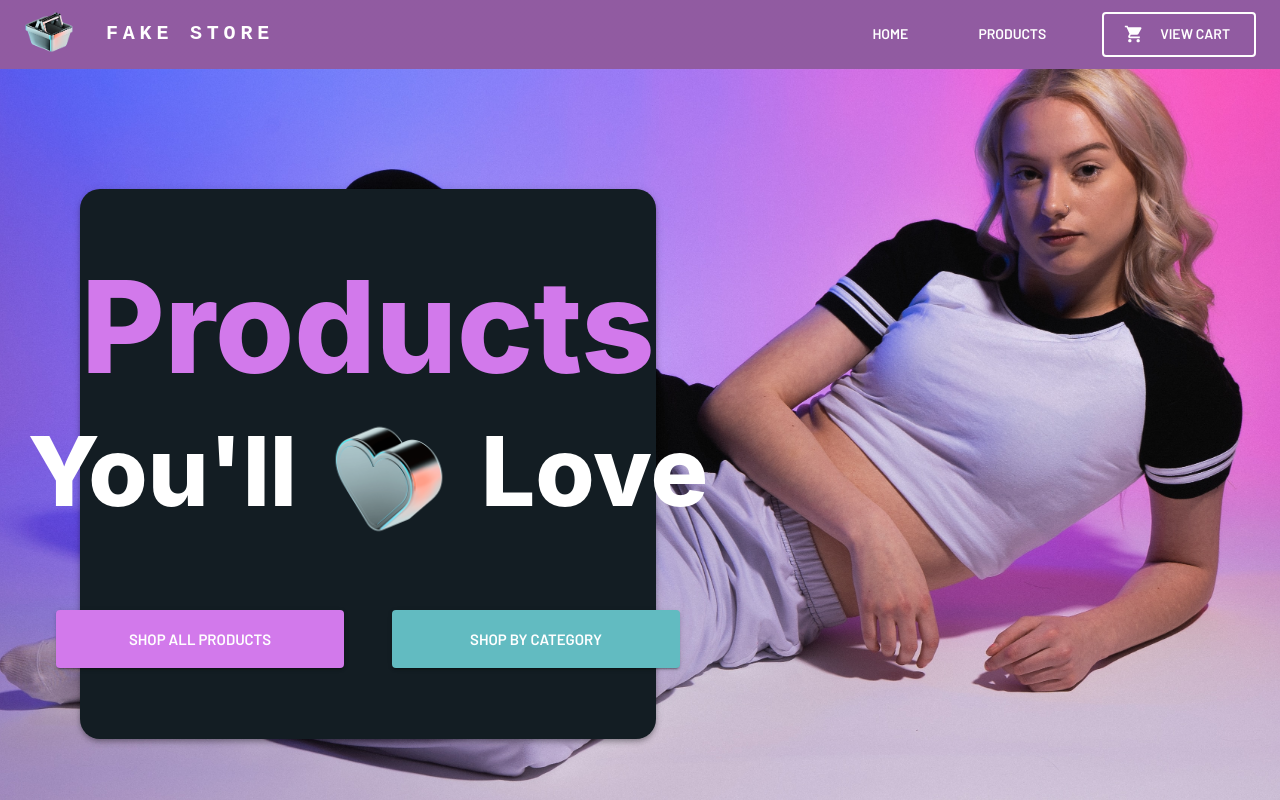
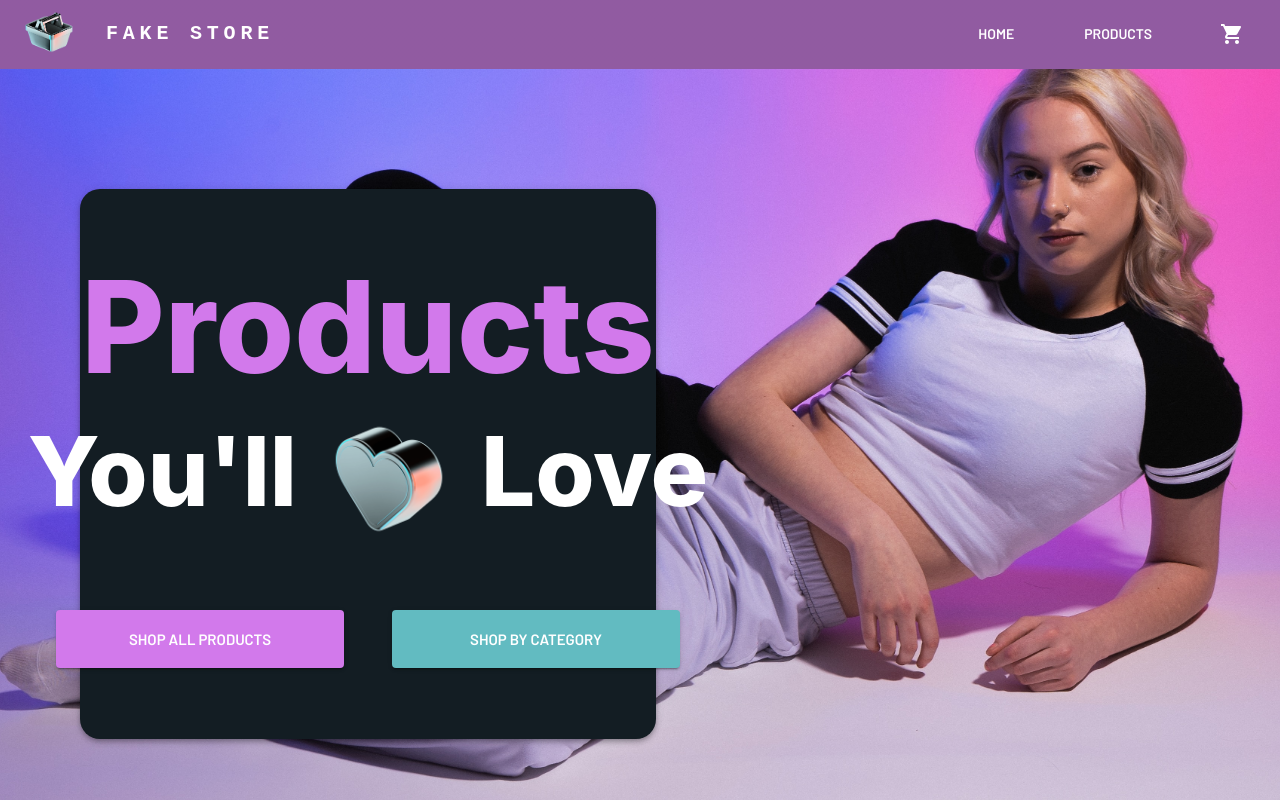
Before and after one commit to carinadiesel-dev/ecommerce-react, a React (Vite) app: page /products in a window 1280 px wide. Shown: the top 800 px of the page. Built offline with nearby package versions, Linux system fonts and the light colour scheme.

Commit message:
Changed navbar to open cart as a drawer

```diff
--- a/src/components/Navigation/index.tsx
+++ b/src/components/Navigation/index.tsx
@@ -1,7 +1,6 @@
 import AdbIcon from "@mui/icons-material/Adb";
 import MenuIcon from "@mui/icons-material/Menu";
-import ShoppingCartIcon from "@mui/icons-material/ShoppingCart";
-import { MenuItem, Toolbar, Tooltip, useTheme } from "@mui/material";
+import { MenuItem, Toolbar, useTheme } from "@mui/material";
 import AppBar from "@mui/material/AppBar";
 import Box from "@mui/material/Box";
 import Button from "@mui/material/Button";
@@ -12,6 +11,8 @@ import Typography from "@mui/material/Typography";
 import * as React from "react";
 import { NavLink } from "react-router-dom";
 import logoImg from "../../assets/fakestoreLogo.png";
+import { useShoppingCartContext } from "../../context/ShoppingCartContext";
+import ShoppingCart from "../ShoppingCart";
 
 type Page = {
   title: string;
@@ -27,6 +28,7 @@ const cartItems = ["Item1", "Item2"];
 
 export default function NavBar() {
   const theme = useTheme();
+  const { cartQuantity } = useShoppingCartContext();
 
   const [anchorElNav, setAnchorElNav] = React.useState<null | HTMLElement>(
     null
@@ -163,29 +165,10 @@ export default function NavBar() {
                 </Button>
               </NavLink>
             ))}
-            <Box sx={{ flexGrow: 0 }}>
-              <Tooltip title="Show Cart">
-                <Button
-                  sx={{
-                    py: 1,
-                    px: 3,
-                    my: 1,
-                    color: "white",
-                    display: "flex",
-                    gap: 1,
-                    fontWeight: "bold",
-                    border: ` 2px solid white`,
-                    "&:hover": {
-                      backgroundColor: theme.palette.secondary.light,
-                    },
-                  }}
-                  startIcon={<ShoppingCartIcon />}
-                  onClick={handleOpenCartMenu}
-                >
-                  View Cart
-                </Button>
-              </Tooltip>
-              <Menu
+            <ShoppingCart />
+          </Box>
+
+          {/* <Menu
                 sx={{ mt: "45px" }}
                 id="menu-appbar"
                 anchorEl={anchorElCart}
@@ -206,9 +189,7 @@ export default function NavBar() {
                     <Typography textAlign="center">{cartItem}</Typography>
                   </MenuItem>
                 ))}
-              </Menu>
-            </Box>
-          </Box>
+              </Menu> */}
         </Toolbar>
       </Container>
     </AppBar>
--- /dev/null
+++ b/src/components/ShoppingCart/index.tsx
@@ -0,0 +1,103 @@
+import MailIcon from "@mui/icons-material/Mail";
+import InboxIcon from "@mui/icons-material/MoveToInbox";
+import ShoppingCartIcon from "@mui/icons-material/ShoppingCart";
+import { Badge, IconButton } from "@mui/material";
+import Box from "@mui/material/Box";
+import Divider from "@mui/material/Divider";
+import Drawer from "@mui/material/Drawer";
+import List from "@mui/material/List";
+import ListItem from "@mui/material/ListItem";
+import ListItemButton from "@mui/material/ListItemButton";
+import ListItemIcon from "@mui/material/ListItemIcon";
+import ListItemText from "@mui/material/ListItemText";
+import * as React from "react";
+import { useShoppingCartContext } from "../../context/ShoppingCartContext";
+
+type Anchor = "top" | "left" | "bottom" | "right";
+
+export default function TemporaryDrawer() {
+  const [state, setState] = React.useState({
+    top: false,
+    left: false,
+    bottom: false,
+    right: false,
+  });
+
+  const { openCart, cartQuantity } = useShoppingCartContext();
+
+  const toggleDrawer =
+    (anchor: Anchor, open: boolean) =>
+    (event: React.KeyboardEvent | React.MouseEvent) => {
+      if (
+        event.type === "keydown" &&
+        ((event as React.KeyboardEvent).key === "Tab" ||
+          (event as React.KeyboardEvent).key === "Shift")
+      ) {
+        return;
+      }
+
+      setState({ ...state, [anchor]: open });
+    };
+
+  const list = (anchor: Anchor) => (
+    <Box
+      sx={{ width: anchor === "top" || anchor === "bottom" ? "auto" : 250 }}
+      role="presentation"
+      onClick={toggleDrawer(anchor, false)}
+      onKeyDown={toggleDrawer(anchor, false)}
+    >
+      <List>
+        {["Inbox", "Starred", "Send email", "Drafts"].map((text, index) => (
+          <ListItem key={text} disablePadding>
+            <ListItemButton>
+              <ListItemIcon>
+                {index % 2 === 0 ? <InboxIcon /> : <MailIcon />}
+              </ListItemIcon>
+              <ListItemText primary={text} />
+            </ListItemButton>
+          </ListItem>
+        ))}
+      </List>
+      <Divider />
+      <List>
+        {["All mail", "Trash", "Spam"].map((text, index) => (
+          <ListItem key={text} disablePadding>
+            <ListItemButton>
+              <ListItemIcon>
+                {index % 2 === 0 ? <InboxIcon /> : <MailIcon />}
+              </ListItemIcon>
+              <ListItemText primary={text} />
+            </ListItemButton>
+          </ListItem>
+        ))}
+      </List>
+    </Box>
+  );
+
+  return (
+    <>
+      {/* <React.Fragment key={}> */}
+      <Box sx={{ flexGrow: 0 }}>
+        <Box sx={{ display: { xs: "none", md: "flex" } }}>
+          <IconButton
+            size="large"
+            color="inherit"
+            onClick={toggleDrawer("right", true)}
+          >
+            <Badge badgeContent={cartQuantity} color="info">
+              <ShoppingCartIcon />
+            </Badge>
+          </IconButton>
+        </Box>
+      </Box>
+      <Drawer
+        anchor={"right"}
+        open={state["right"]}
+        onClose={toggleDrawer("right", false)}
+      >
+        {list("right")}
+      </Drawer>
+      {/* </React.Fragment> */}
+    </>
+  );
+}
--- a/src/context/ShoppingCartContext.tsx
+++ b/src/context/ShoppingCartContext.tsx
@@ -11,8 +11,6 @@ type CartItem = {
 };
 
 type ShoppingCartContext = {
-  openCart: () => void;
-  closeCart: () => void;
   getItemQuantity: (id: number) => number;
   increaseCartQuantity: (id: number) => void;
   decreaseCartQuantity: (id: number) => void;
@@ -35,11 +33,7 @@ export const ShoppingCartContext = createContext<ShoppingCartContext | null>(
 );
 
 export const ShoppingCartContextProvider = ({ children }: Props) => {
-  const [isOpen, setIsOpen] = useState(false);
   const [cartItems, setCartItems] = useState<CartItem[]>([]);
-
-  const openCart = () => setIsOpen(true);
-  const closeCart = () => setIsOpen(false);
 
   // returns total amount of items in cart
   const cartQuantity = cartItems.reduce(
@@ -123,8 +117,6 @@ export const ShoppingCartContextProvider = ({ children }: Props) => {
         clearCart,
         cartItems,
         cartQuantity,
-        openCart,
-        closeCart,
       }}
     >
       {children}
--- a/src/main.tsx
+++ b/src/main.tsx
@@ -3,10 +3,7 @@ import React from "react";
 import ReactDOM from "react-dom/client";
 import { BrowserRouter } from "react-router-dom";
 import App from "./App.tsx";
-import {
-  CartContextProvider,
-  ShoppingCartContextProvider,
-} from "./context/ShoppingCartContext.tsx";
+import { ShoppingCartContextProvider } from "./context/ShoppingCartContext.tsx";
 import "./index.css";
 
 const purpleTheme = createTheme({
```
